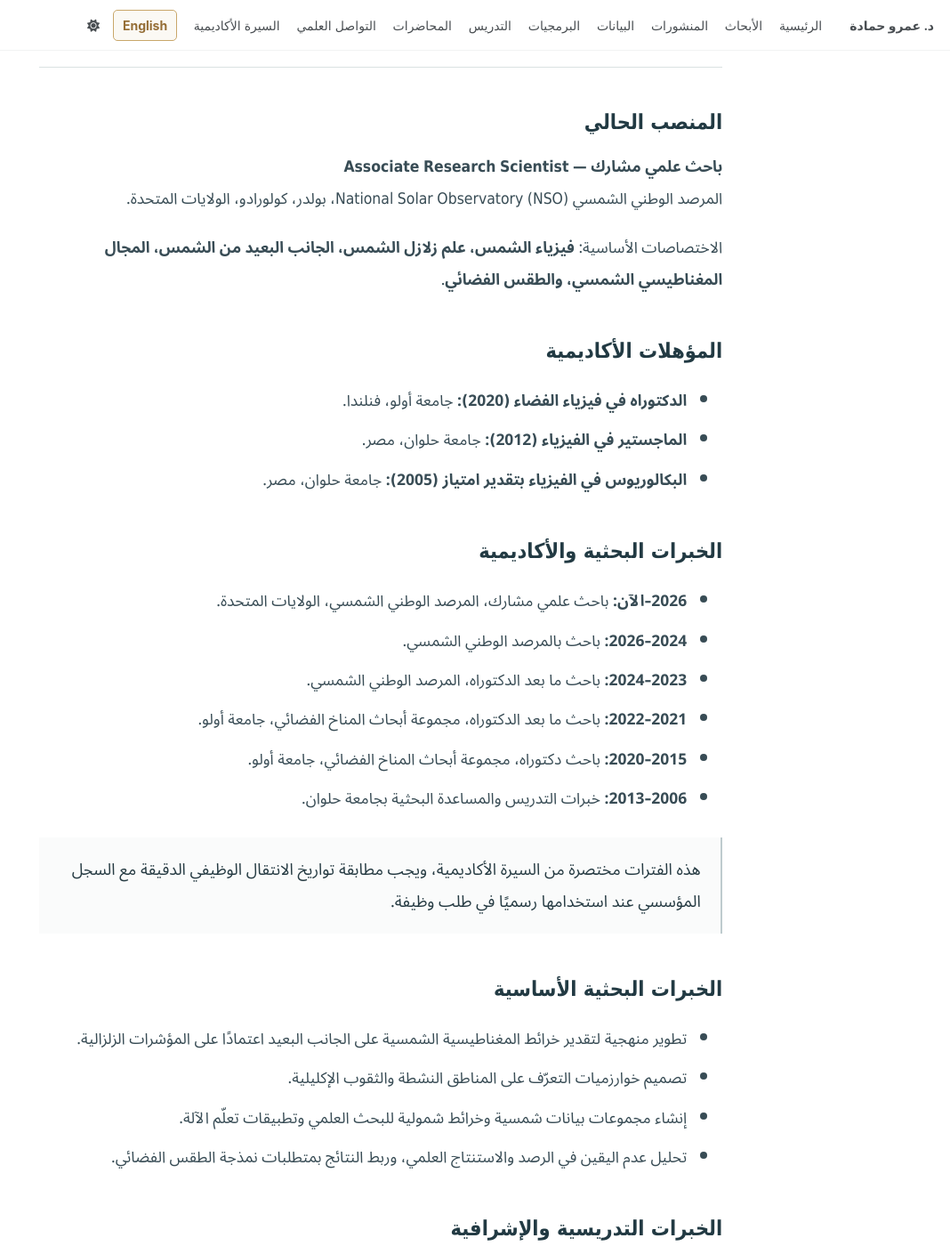
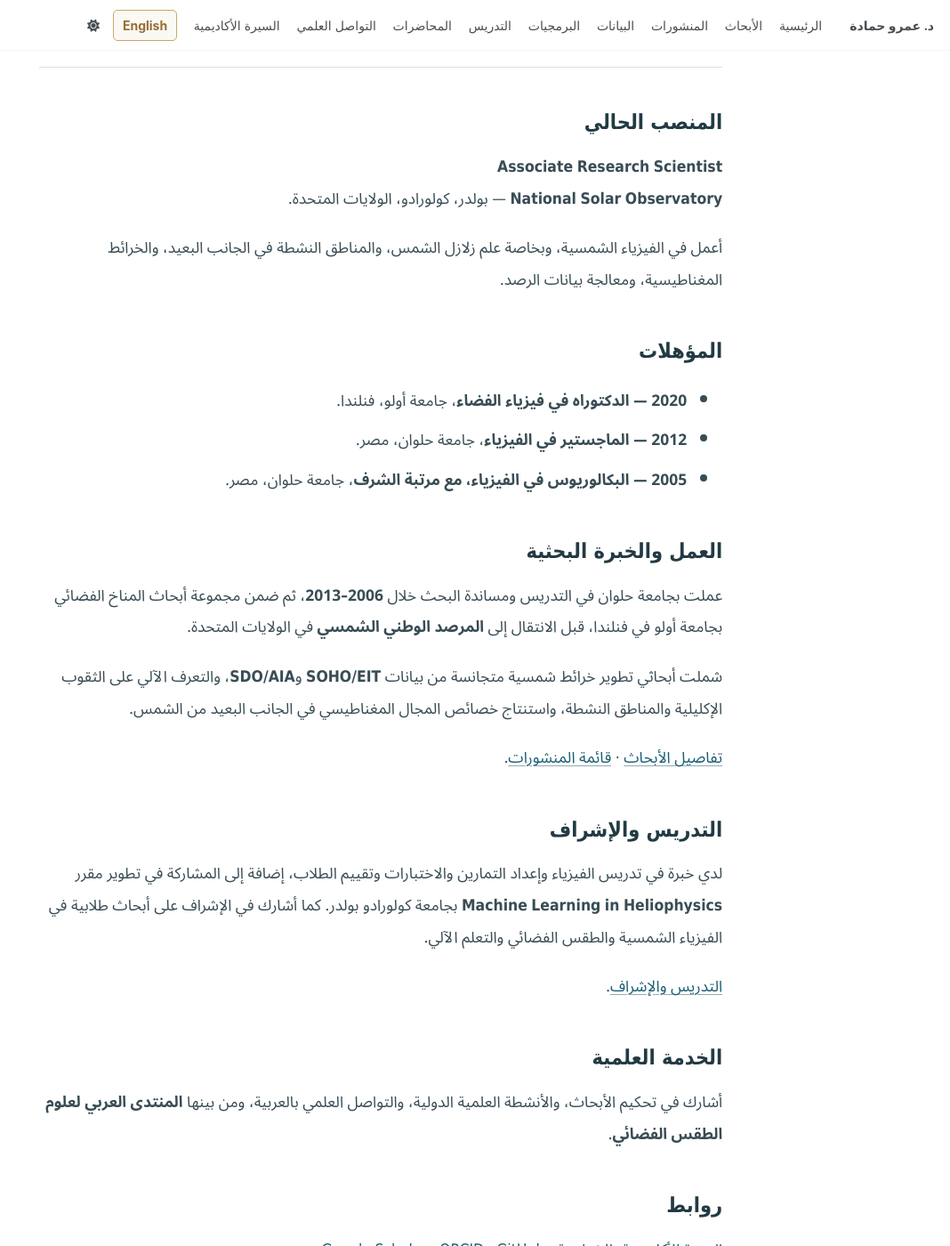
Before and after one commit to Amr1001Hamada/Amr1001Hamada.github.io, a Jekyll site: the page built from _pages/ar/cv.md, in a window 1280 px wide and 1400 px high, scrolled down 227 px. Shown: the whole window at 89% size, without its empty margins (212-1280 px from the left). Built offline with Jekyll 4.4.1, drawn with Linux system fonts in a browser that asks for light colours; a script bundle is joined from its source files by our own code; library files that are not in the unit come from our copies; some of the changed text lies outside the part shown.

Commit message:
Simplify Arabic cv into factual academic record

```diff
--- a/_pages/ar/cv.md
+++ b/_pages/ar/cv.md
@@ -2,7 +2,7 @@
 layout: splash
 permalink: /ar/cv/
 title: "السيرة الأكاديمية"
-excerpt: "ملخص للمؤهلات والخبرة البحثية والتدريسية والأنشطة العلمية. هذه صفحة تعريفية مختصرة وليست بديلًا عن السيرة الذاتية الكاملة المعتمدة."
+excerpt: "ملخص للمؤهلات والخبرة البحثية والتدريسية. للطلبات الرسمية يمكن الرجوع إلى السيرة الذاتية الإنجليزية المنشورة على الموقع أو طلب نسخة محدّثة بالبريد الإلكتروني."
 lang: ar
 translation: /cv/
 author_profile: false
@@ -10,70 +10,48 @@ author_profile: false
 
 <div class="ah-ar-page ah-ar-inside" dir="rtl" lang="ar" markdown="1">
 <header class="ah-ar-page-header">
-  <p class="ah-ar-kicker">نبذة مهنية وبيان علمي مختصر</p>
   <h1>السيرة الأكاديمية</h1>
-  <p class="ah-ar-lead">ملخص للمؤهلات والخبرة البحثية والتدريسية والأنشطة العلمية. هذه صفحة تعريفية مختصرة وليست بديلًا عن السيرة الذاتية الكاملة المعتمدة.</p>
+  <p class="ah-ar-lead">ملخص للمؤهلات والخبرة البحثية والتدريسية. للطلبات الرسمية يمكن الرجوع إلى السيرة الذاتية الإنجليزية المنشورة على الموقع أو طلب نسخة محدّثة بالبريد الإلكتروني.</p>
 </header>
 
 ## المنصب الحالي
 
-**باحث علمي مشارك — Associate Research Scientist**
-المرصد الوطني الشمسي <bdi>National Solar Observatory (NSO)</bdi>، بولدر، كولورادو، الولايات المتحدة.
+**Associate Research Scientist**
+**National Solar Observatory** — بولدر، كولورادو، الولايات المتحدة.
 
-الاختصاصات الأساسية: **فيزياء الشمس، علم زلازل الشمس، الجانب البعيد من الشمس، المجال المغناطيسي الشمسي، والطقس الفضائي**.
+أعمل في الفيزياء الشمسية، وبخاصة علم زلازل الشمس، والمناطق النشطة في الجانب البعيد، والخرائط المغناطيسية، ومعالجة بيانات الرصد.
 
-## المؤهلات الأكاديمية
+## المؤهلات
 
-- **الدكتوراه في فيزياء الفضاء (2020):** جامعة أولو، فنلندا.
-- **الماجستير في الفيزياء (2012):** جامعة حلوان، مصر.
-- **البكالوريوس في الفيزياء بتقدير امتياز (2005):** جامعة حلوان، مصر.
+- **2020 — الدكتوراه في فيزياء الفضاء**، جامعة أولو، فنلندا.
+- **2012 — الماجستير في الفيزياء**، جامعة حلوان، مصر.
+- **2005 — البكالوريوس في الفيزياء، مع مرتبة الشرف**، جامعة حلوان، مصر.
 
-## الخبرات البحثية والأكاديمية
+## العمل والخبرة البحثية
 
-- **2026–الآن:** باحث علمي مشارك، المرصد الوطني الشمسي، الولايات المتحدة.
-- **2024–2026:** باحث بالمرصد الوطني الشمسي.
-- **2023–2024:** باحث ما بعد الدكتوراه، المرصد الوطني الشمسي.
-- **2021–2022:** باحث ما بعد الدكتوراه، مجموعة أبحاث المناخ الفضائي، جامعة أولو.
-- **2015–2020:** باحث دكتوراه، مجموعة أبحاث المناخ الفضائي، جامعة أولو.
-- **2006–2013:** خبرات التدريس والمساعدة البحثية بجامعة حلوان.
+عملت بجامعة حلوان في التدريس ومساندة البحث خلال **2006–2013**، ثم ضمن مجموعة أبحاث المناخ الفضائي بجامعة أولو في فنلندا، قبل الانتقال إلى **المرصد الوطني الشمسي** في الولايات المتحدة.
 
-<div class="ah-ar-note">هذه الفترات مختصرة من السيرة الأكاديمية، ويجب مطابقة تواريخ الانتقال الوظيفي الدقيقة مع السجل المؤسسي عند استخدامها رسميًا في طلب وظيفة.</div>
+شملت أبحاثي تطوير خرائط شمسية متجانسة من بيانات **SOHO/EIT** و**SDO/AIA**، والتعرف الآلي على الثقوب الإكليلية والمناطق النشطة، واستنتاج خصائص المجال المغناطيسي في الجانب البعيد من الشمس.
 
-## الخبرات البحثية الأساسية
+[تفاصيل الأبحاث](/ar/research/) · [قائمة المنشورات](/ar/publications/).
 
-- تطوير منهجية لتقدير خرائط المغناطيسية الشمسية على الجانب البعيد اعتمادًا على المؤشرات الزلزالية.
-- تصميم خوارزميات التعرّف على المناطق النشطة والثقوب الإكليلية.
-- إنشاء مجموعات بيانات شمسية وخرائط شمولية للبحث العلمي وتطبيقات تعلّم الآلة.
-- تحليل عدم اليقين في الرصد والاستنتاج العلمي، وربط النتائج بمتطلبات نمذجة الطقس الفضائي.
+## التدريس والإشراف
 
-## الخبرات التدريسية والإشرافية
+لدي خبرة في تدريس الفيزياء وإعداد التمارين والاختبارات وتقييم الطلاب، إضافة إلى المشاركة في تطوير مقرر **Machine Learning in Heliophysics** بجامعة كولورادو بولدر. كما أشارك في الإشراف على أبحاث طلابية في الفيزياء الشمسية والطقس الفضائي والتعلم الآلي.
 
-- تدريس مقررات الفيزياء والفيزياء الفضائية والمشاركة في تطوير المحتوى التعليمي.
-- المشاركة في تدريس مقرر الدراسات العليا <bdi>ASTR 7500</bdi> بجامعة كولورادو بولدر.
-- إشراف ومشاركة إشراف على مشروعات طلابية ورسائل ماجستير ودكتوراه، إضافة إلى برامج <bdi>REU</bdi>.
+[التدريس والإشراف](/ar/teaching/).
 
-[تفاصيل التدريس والإشراف](/ar/teaching/).
+## الخدمة العلمية
 
-## القيادة والخدمة الأكاديمية
+أشارك في تحكيم الأبحاث، والأنشطة العلمية الدولية، والتواصل العلمي بالعربية، ومن بينها **المنتدى العربي لعلوم الطقس الفضائي**.
 
-- **مؤسس ومنظّم المنتدى العربي لعلوم الطقس الفضائي** منذ عام 2026.
-- خبرة في التحكيم العلمي ومراجعة الأبحاث والمقترحات البحثية.
-- مشاركة تحريرية في أقسام علمية متخصصة بالفيزياء الشمسية والنجمية في دوريات <bdi>Frontiers</bdi>.
-- مساهمات في التعاون الدولي وأعمال المجموعات البحثية والورش العلمية.
+## روابط
 
-## التقنيات والأدوات
+[السيرة الأكاديمية بالإنجليزية](/cv/) · [Google Scholar](https://scholar.google.com/citations?user=R02-FAsAAAAJ) · [ORCID](https://orcid.org/0000-0002-8900-8011) · [GitHub](https://github.com/Amr1001Hamada).
 
-<bdi>MATLAB</bdi> · <bdi>Python</bdi> · التعلّم العميق · <bdi>FITS</bdi> · معالجة الصور العلمية · <bdi>GONG</bdi> · <bdi>SDO/AIA</bdi> · <bdi>Solar Orbiter/PHI</bdi> · خرائط النشاط الشمسي.
+**البريد الإلكتروني:** [ahamada@nso.edu](mailto:ahamada@nso.edu).
 
-## الروابط الأكاديمية
+*تاريخ تحديث هذه الصفحة: نوفمبر 2026.*
 
-- [السيرة الأكاديمية بالإنجليزية](/cv/).
-- [Google Scholar](https://scholar.google.com/citations?user=R02-FAsAAAAJ).
-- [ORCID](https://orcid.org/0000-0002-8900-8011).
-- [GitHub](https://github.com/Amr1001Hamada).
-- البريد الإلكتروني: [ahamada@nso.edu](mailto:ahamada@nso.edu).
-
-<div class="ah-ar-note"><strong>تنبيه:</strong> لم أضع زر تنزيل لسيرة PDF غير موجودة في المستودع. سنضيف النسخة الكاملة عندما تصبح متاحة ومعتمدة للنشر.</div>
-
-<div class="ah-ar-cta"><a href="/ar/">العودة إلى الرئيسية العربية ←</a><a href="mailto:ahamada@nso.edu">للتواصل والتعاون العلمي ←</a></div>
+<p class="research-page-tail"><a href="/ar/">الرئيسية</a> · <a href="mailto:ahamada@nso.edu">البريد الأكاديمي</a></p>
 </div>
```
